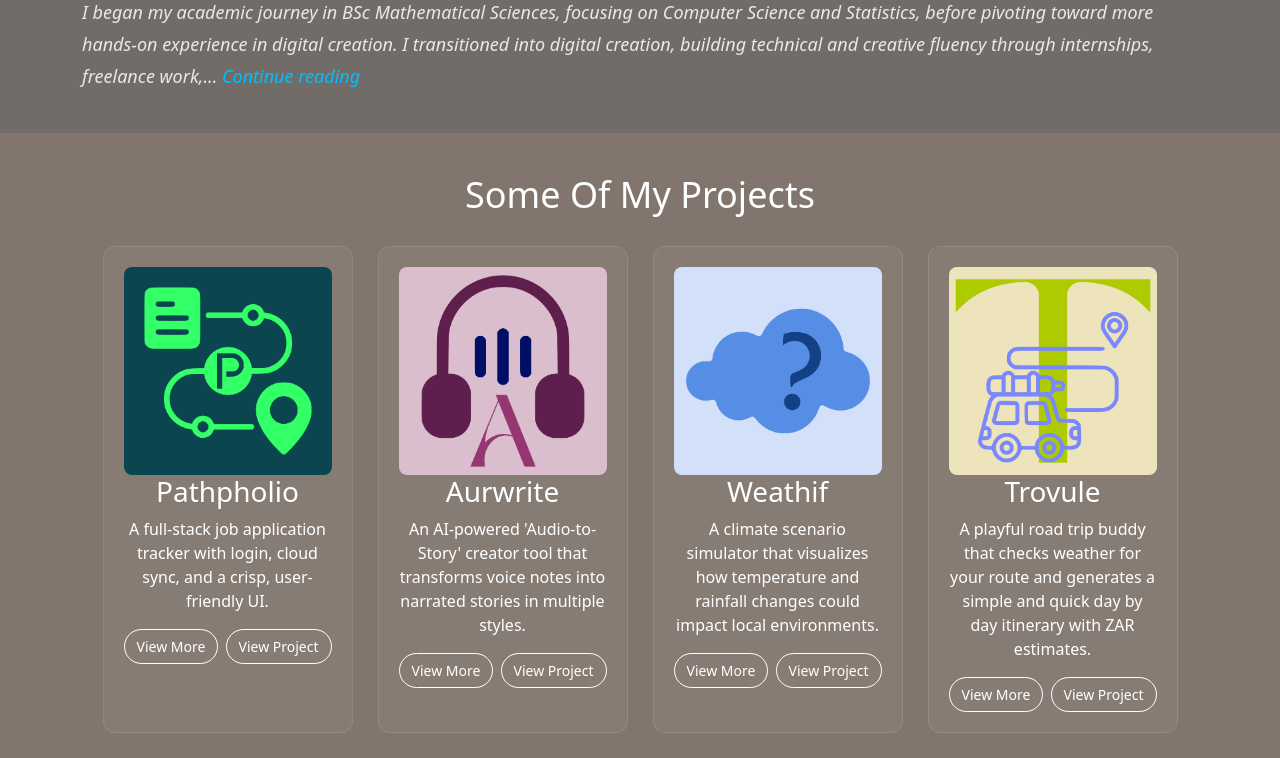
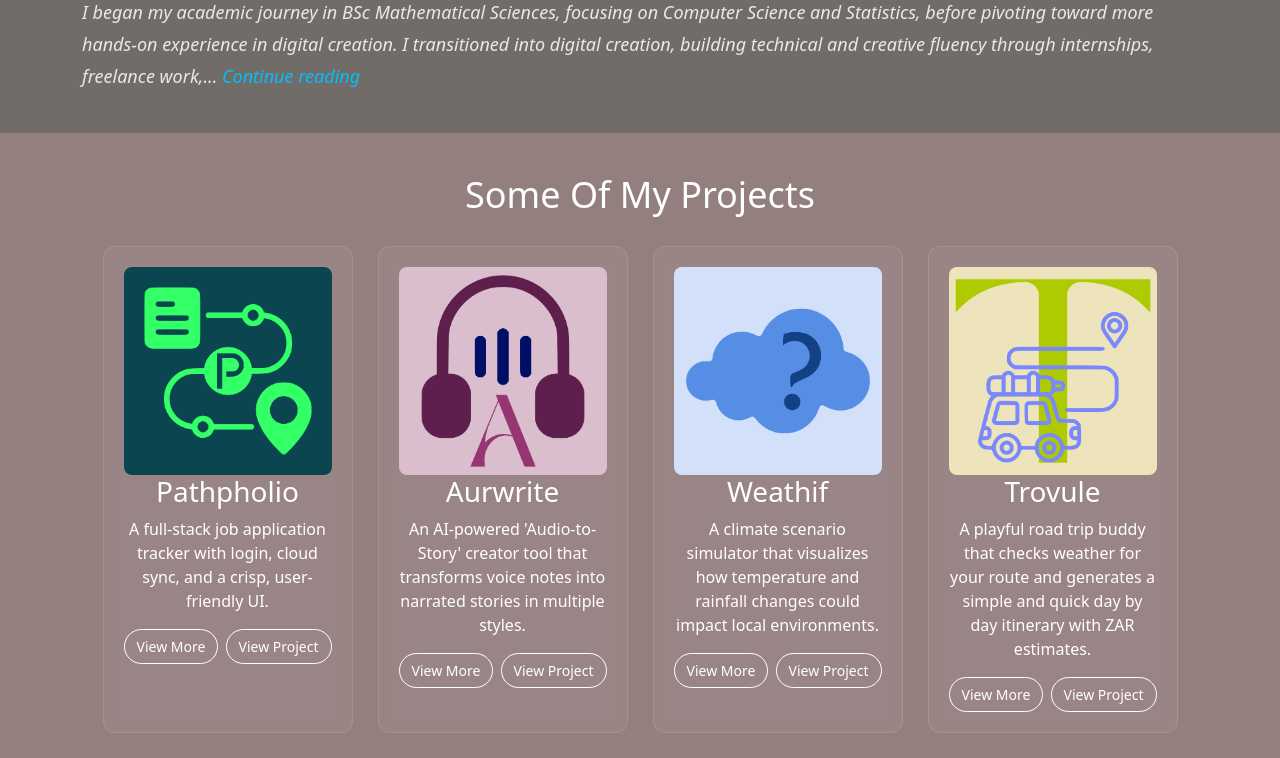
Before and after one commit to gititbunny/nn-react-portfolio, a React (Create React App) app in the folder portfolio/: page / in a window 1280 px wide. Shown: the part 1080-1838 px from the top of the page. Built offline with nearby package versions, Linux system fonts and the light colour scheme.

Commit message:
Update projects background color

```diff
--- a/portfolio/src/styles/Projects.css
+++ b/portfolio/src/styles/Projects.css
@@ -1,6 +1,6 @@
 .projects-section {
   padding: 40px 20px;
-  background-color: rgba(46, 25, 12, 0.6);
+  background-color: rgba(42, 0, 1, 0.5);
   color: white;
   text-align: center;
 }
```
